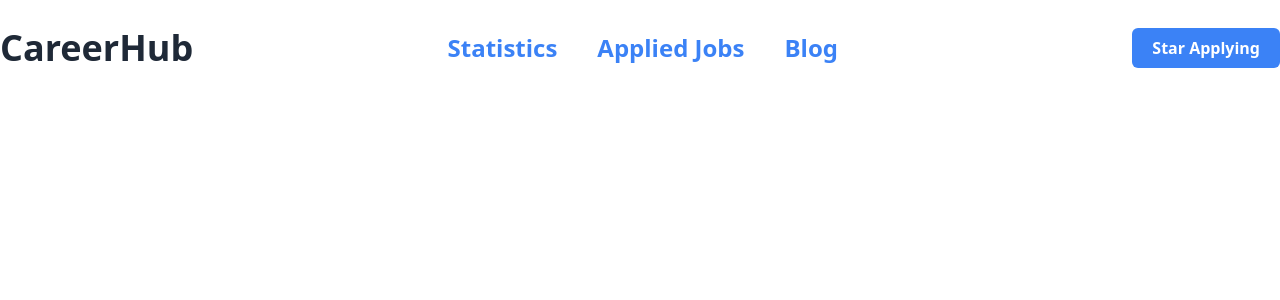
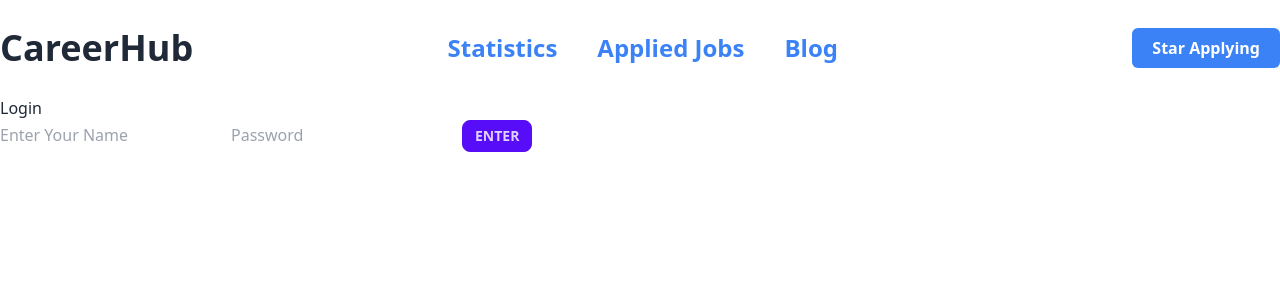
Before and after one commit to AshikurZaman01/React-Practice_, a React (Vite) app: page / in a window 1280 px wide. Shown: the top 300 px of the page. Built offline with nearby package versions, Linux system fonts and the light colour scheme.

Commit message:
add login form

```diff
--- a/src/Components/Pages/Home/Context/TodoContext.js
+++ /dev/null
@@ -1,21 +0,0 @@
-import { createContext, useContext } from "react";
-
-export const TodoContext = createContext({
-    todos: [
-        {
-            id: 1,
-            todo: "todo msg",
-            completed: false
-        }
-    ],
-    addTodo: (todo) => { },
-    updateTodo: (id, todo) => { },
-    deleteTodo: (id) => { },
-});
-
-export const useTodo = () => {
-    return useContext(TodoContext);
-}
-
-
-export const TodoProvider = TodoContext.Provider;
--- /dev/null
+++ b/src/Components/Pages/Home/Context/UserContext.js
@@ -0,0 +1,3 @@
+import { createContext } from "react";
+
+export const UserContext = createContext();
--- /dev/null
+++ b/src/Components/Pages/Home/Context/UserContextProvider.jsx
@@ -0,0 +1,15 @@
+import React, { useState } from "react";
+import { UserContext } from "./UserContext";
+
+
+export const UserContextProvider = ({ children }) => {
+
+    const [user, setUser] = useState(null);
+
+    return (
+        <UserContext.Provider value={{ user, setUser }}>
+            {children}
+        </UserContext.Provider>
+    )
+
+}
--- a/src/Components/Pages/Home/Context/index.js
+++ /dev/null
@@ -1 +0,0 @@
-export { TodoContext, TodoProvider, useTodo } from "./TodoContext";
--- a/src/Components/Pages/Home/Home.jsx
+++ b/src/Components/Pages/Home/Home.jsx
@@ -1,27 +1,13 @@
-import React, { useState } from 'react';
-import { TodoProvider } from './Context';
+import { UserContextProvider } from "./Context/UserContextProvider";
+import Login from "./Login";
 
 const Home = () => {
-
-    const [todos, setTodos] = useState([]);
-
-    const addTodo = (todo) => {
-
-    }
-
-    const deleteTodo = (id) => {
-
-    }
-
-    const updateTodo = (id, todo) => {
-
-    }
     return (
-        <TodoProvider value={{ todos, addTodo, deleteTodo, updateTodo }}>
+        <UserContextProvider>
             <div>
-
+                <Login></Login>
             </div>
-        </TodoProvider>
+        </UserContextProvider>
     );
 };
 
--- /dev/null
+++ b/src/Components/Pages/Home/Login.jsx
@@ -0,0 +1,40 @@
+import React, { useState } from 'react';
+
+const Login = () => {
+
+    const [name, setName] = useState('')
+    const [password, setPassword] = useState('')
+
+
+    const handleSubmit = (e) => {
+
+        console.log(name, password)
+
+
+    }
+
+    return (
+        <div>
+            <div>
+                <h1>Login</h1>
+            </div>
+
+            <div>
+                <input
+                    value={name}
+                    onChange={(e) => setName(e.target.value)} type="text" name="name" id="" placeholder='Enter Your Name' />
+
+                <input
+                    value={password}
+                    onChange={(e) => setPassword(e.target.value)}
+                    type="text" name="pasword" id="" placeholder='Password' />
+
+                <button onClick={handleSubmit} type='submit' className='btn btn-sm btn-primary'>Enter</button>
+
+            </div>
+
+        </div>
+    );
+};
+
+export default Login;
--- /dev/null
+++ b/src/Components/Pages/Home/Profile.jsx
@@ -0,0 +1,11 @@
+import React from 'react';
+
+const Profile = () => {
+    return (
+        <div>
+
+        </div>
+    );
+};
+
+export default Profile;
```
